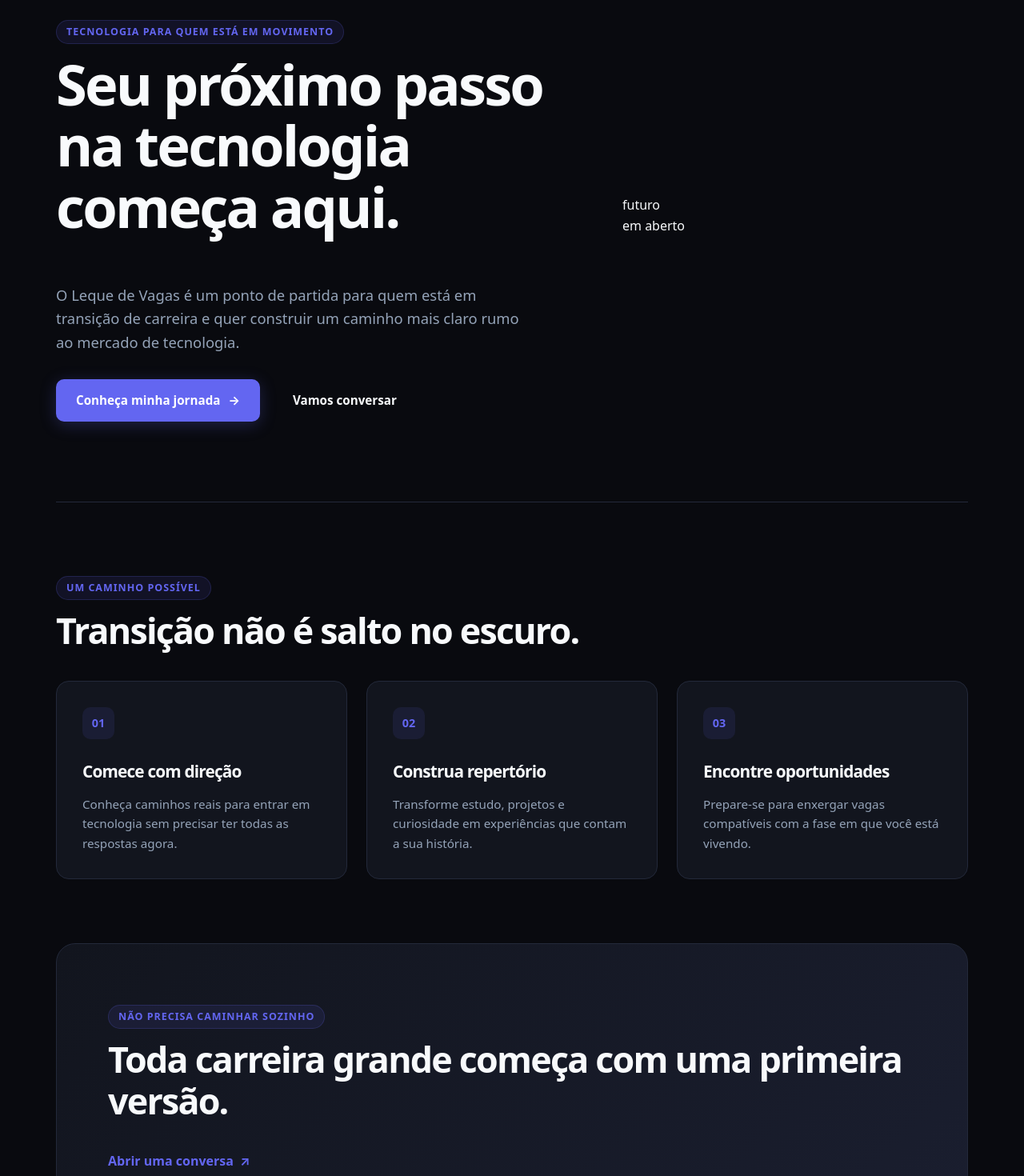
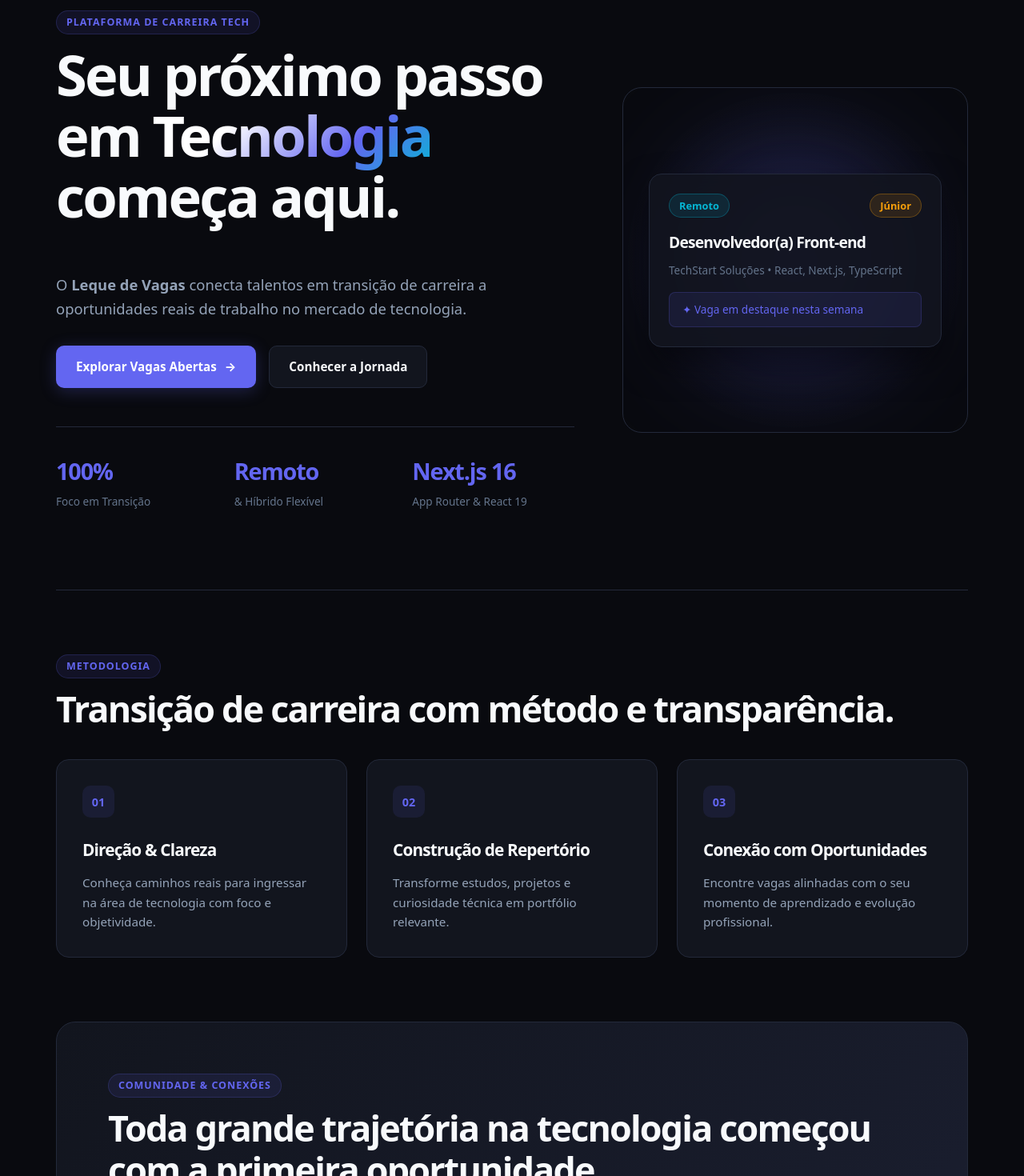
Before and after one commit to lucansdev/meu-primeiro-next, a Next.js app: page / in a window 1280 px wide. Shown: the part 140-1610 px from the top of the page at 80% size. Built offline with nearby package versions, Linux system fonts and the light colour scheme.

Commit message:
feat(views): redesenhar home, vagas, sobre e contato com estetica editorial e glassmorphism

```diff
--- a/app/page.tsx
+++ b/app/page.tsx
@@ -1,9 +1,9 @@
 import Link from "next/link";
 
 const benefits = [
-  ["01", "Comece com direção", "Conheça caminhos reais para entrar em tecnologia sem precisar ter todas as respostas agora."],
-  ["02", "Construa repertório", "Transforme estudo, projetos e curiosidade em experiências que contam a sua história."],
-  ["03", "Encontre oportunidades", "Prepare-se para enxergar vagas compatíveis com a fase em que você está vivendo."],
+  ["01", "Direção & Clareza", "Conheça caminhos reais para ingressar na área de tecnologia com foco e objetividade."],
+  ["02", "Construção de Repertório", "Transforme estudos, projetos e curiosidade técnica em portfólio relevante."],
+  ["03", "Conexão com Oportunidades", "Encontre vagas alinhadas com o seu momento de aprendizado e evolução profissional."],
 ];
 
 export default function Home() {
@@ -11,28 +11,78 @@ export default function Home() {
     <>
       <section className="hero" aria-labelledby="hero-title">
         <div className="hero-copy">
-          <p className="eyebrow">Tecnologia para quem está em movimento</p>
-          <h1 id="hero-title">Seu próximo passo na tecnologia começa aqui.</h1>
-          <p className="hero-text">O Leque de Vagas é um ponto de partida para quem está em transição de carreira e quer construir um caminho mais claro rumo ao mercado de tecnologia.</p>
+          <span className="eyebrow">Plataforma de Carreira Tech</span>
+          <h1 id="hero-title">
+            Seu próximo passo em <span className="grad-text">Tecnologia</span> começa aqui.
+          </h1>
+          <p className="hero-text">
+            O <strong>Leque de Vagas</strong> conecta talentos em transição de carreira a oportunidades reais de trabalho no mercado de tecnologia.
+          </p>
           <div className="hero-actions">
-            <Link className="button button-primary" href="/sobre">Conheça minha jornada <span aria-hidden="true">→</span></Link>
-            <Link className="button button-quiet" href="/contato">Vamos conversar</Link>
+            <Link className="button button-primary" href="/vagas">
+              Explorar Vagas Abertas <span aria-hidden="true">→</span>
+            </Link>
+            <Link className="button button-secondary" href="/sobre">
+              Conhecer a Jornada
+            </Link>
+          </div>
+
+          <div className="hero-stats">
+            <div className="stat-item">
+              <h3>100%</h3>
+              <p>Foco em Transição</p>
+            </div>
+            <div className="stat-item">
+              <h3>Remoto</h3>
+              <p>& Híbrido Flexível</p>
+            </div>
+            <div className="stat-item">
+              <h3>Next.js 16</h3>
+              <p>App Router & React 19</p>
+            </div>
           </div>
         </div>
-        <div className="hero-art" aria-hidden="true">
-          <div className="sun" /><div className="arc arc-one" /><div className="arc arc-two" /><div className="arc arc-three" />
-          <p>futuro<br />em aberto</p>
+
+        <div className="hero-visual" aria-hidden="true">
+          <div className="hero-glow-circle" />
+          <div className="hero-card-preview">
+            <div style={{ display: "flex", justifyContent: "space-between", marginBottom: "16px" }}>
+              <span className="badge badge-modality">Remoto</span>
+              <span className="badge badge-seniority">Júnior</span>
+            </div>
+            <h3 style={{ fontSize: "1.2rem", margin: "0 0 8px" }}>Desenvolvedor(a) Front-end</h3>
+            <p style={{ fontSize: "0.85rem", color: "var(--text-muted)", margin: "0 0 16px" }}>
+              TechStart Soluções • React, Next.js, TypeScript
+            </p>
+            <div style={{ padding: "10px 16px", background: "rgba(99, 102, 241, 0.1)", borderRadius: "8px", border: "1px solid rgba(99, 102, 241, 0.2)", fontSize: "0.85rem", color: "var(--accent-primary)" }}>
+              ✦ Vaga em destaque nesta semana
+            </div>
+          </div>
         </div>
       </section>
+
       <section className="section steps" aria-labelledby="steps-title">
-        <div className="section-heading"><p className="eyebrow">Um caminho possível</p><h2 id="steps-title">Transição não é salto no escuro.</h2></div>
+        <div className="section-heading">
+          <span className="eyebrow">Metodologia</span>
+          <h2 id="steps-title">Transição de carreira com método e transparência.</h2>
+        </div>
         <div className="benefit-grid">
-          {benefits.map(([number, title, text]) => <article className="benefit-card" key={number}><span>{number}</span><h3>{title}</h3><p>{text}</p></article>)}
+          {benefits.map(([number, title, text]) => (
+            <article className="benefit-card" key={number}>
+              <span>{number}</span>
+              <h3>{title}</h3>
+              <p>{text}</p>
+            </article>
+          ))}
         </div>
       </section>
+
       <section className="section callout" aria-labelledby="callout-title">
-        <p className="eyebrow">Não precisa caminhar sozinho</p><h2 id="callout-title">Toda carreira grande começa com uma primeira versão.</h2>
-        <Link className="text-link" href="/contato">Abrir uma conversa <span aria-hidden="true">↗</span></Link>
+        <span className="eyebrow">Comunidade & Conexões</span>
+        <h2 id="callout-title">Toda grande trajetória na tecnologia começou com a primeira oportunidade.</h2>
+        <Link className="text-link" href="/vagas">
+          Ver todas as vagas disponíveis <span aria-hidden="true">↗</span>
+        </Link>
       </section>
     </>
   );
```
Also changed, not shown: app/contato/page.tsx (+38 -7 lines), app/sobre/page.tsx (+45 -12 lines), components/FiltroVagas.tsx (+14 -15 lines).
